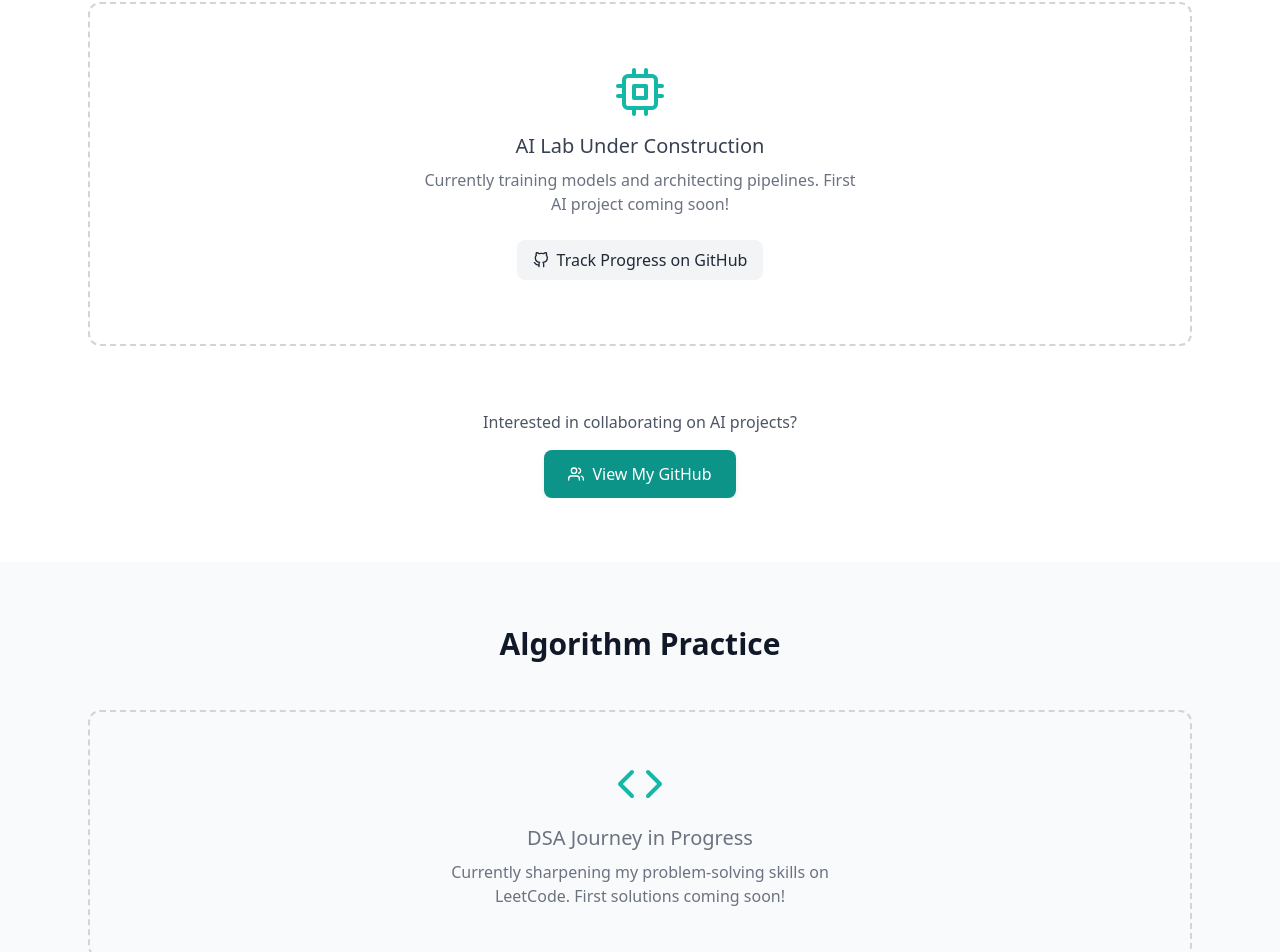
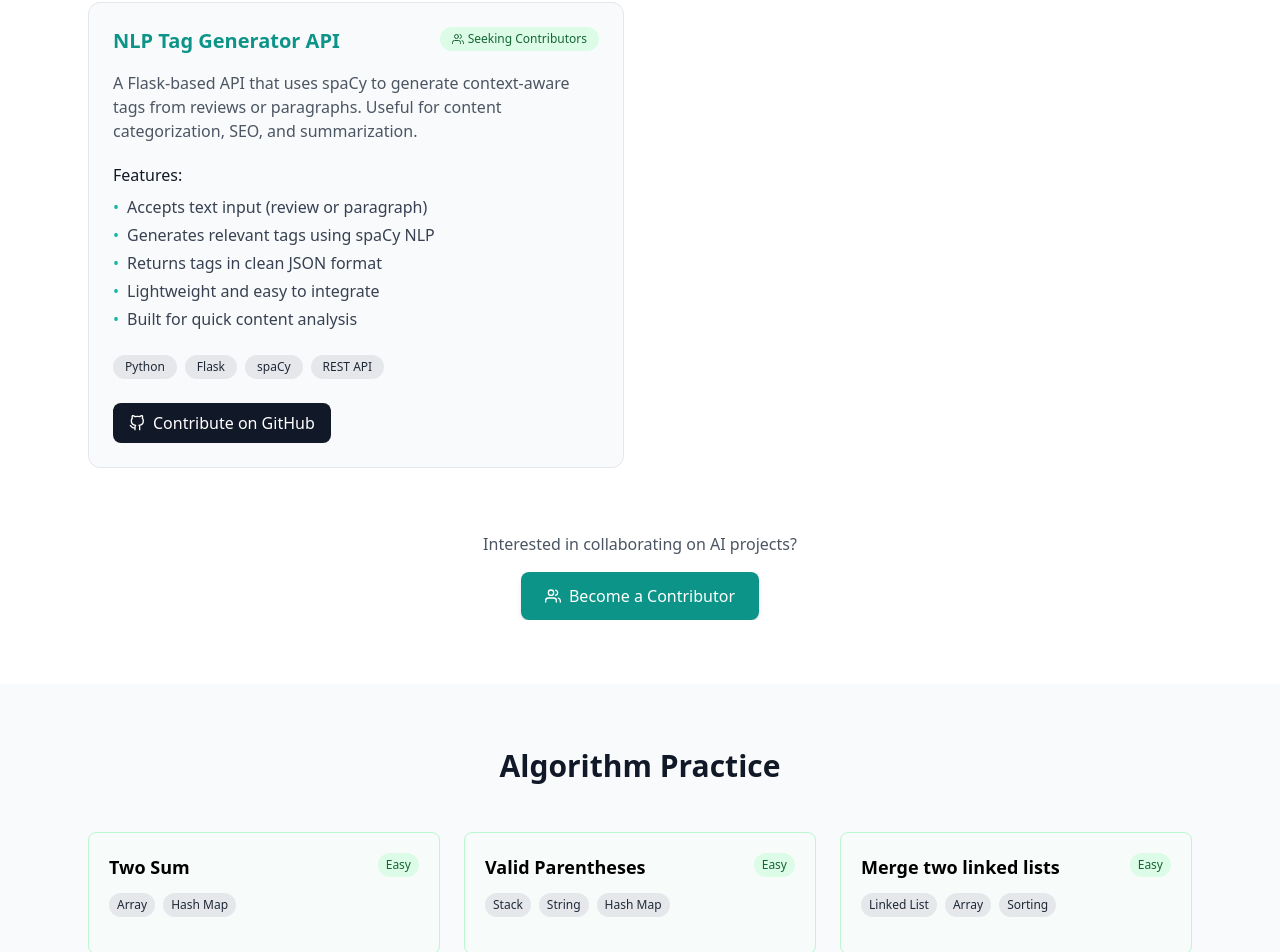
Before and after one commit to minhaj-ap/portfolio, a Next.js app: page / in a window 1280 px wide. Shown: the part 2386-3338 px from the top of the page. Built offline with nearby package versions, Linux system fonts and the light colour scheme.

Commit message:
feat: add NLP Tag Generator API to AIProject and update LeetCode link

```diff
--- a/public/data.json
+++ b/public/data.json
@@ -1,6 +1,43 @@
 {
-  "AIProject": [],
-  "leetCode": [],
+  "AIProject": [
+    {
+      "title": "NLP Tag Generator API",
+      "description": "A Flask-based API that uses spaCy to generate context-aware tags from reviews or paragraphs. Useful for content categorization, SEO, and summarization.",
+      "features":  [
+        "Accepts text input (review or paragraph)",
+        "Generates relevant tags using spaCy NLP",
+        "Returns tags in clean JSON format",
+        "Lightweight and easy to integrate",
+        "Built for quick content analysis"
+      ],
+      "tech": ["Python", "Flask", "spaCy", "REST API"],
+      "github": "https://github.com/minhaj-ap/ai_project",
+      "contributorsWelcome": true
+    }
+  ],
+  "leetCode": [
+    {
+      "id": 1,
+      "title": "Two Sum",
+      "difficulty": "Easy",
+      "topics": ["Array", "Hash Map"],
+      "solved": true
+    },
+    {
+      "id": 2,
+      "title": "Valid Parentheses",
+      "difficulty": "Easy",
+      "topics": ["Stack", "String","Hash Map"],
+      "solved": true
+    },
+    {
+      "id": 3,
+      "title": "Merge two linked lists",
+      "difficulty": "Easy",
+      "topics": ["Linked List", "Array", "Sorting"],
+      "solved": true
+    }
+  ],
   "projects": [
     {
       "title": "Movie Review App",
--- a/src/app/sections/leetCodeSection.tsx
+++ b/src/app/sections/leetCodeSection.tsx
@@ -106,7 +106,7 @@ export default function LeetCodeSection() {
         >
           {!isEmpty && (
             <a
-              href="https://leetcode.com/"
+              href="https://leetcode.com/u/minhajAp/"
               target="_blank"
               rel="noopener noreferrer"
               className="inline-flex items-center px-5 py-3 bg-gray-900 hover:bg-gray-800 dark:bg-gray-800 dark:hover:bg-gray-700 text-white rounded-lg transition-colors"
```
